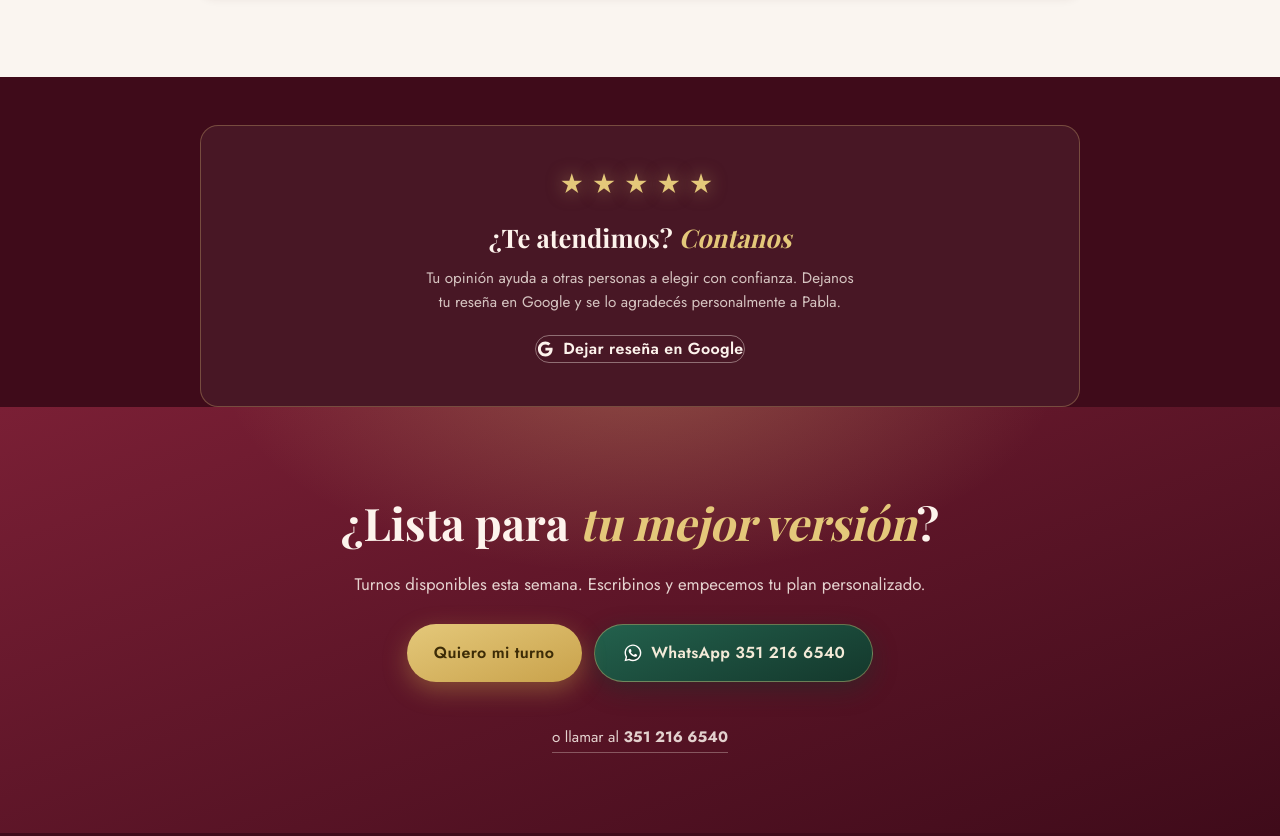
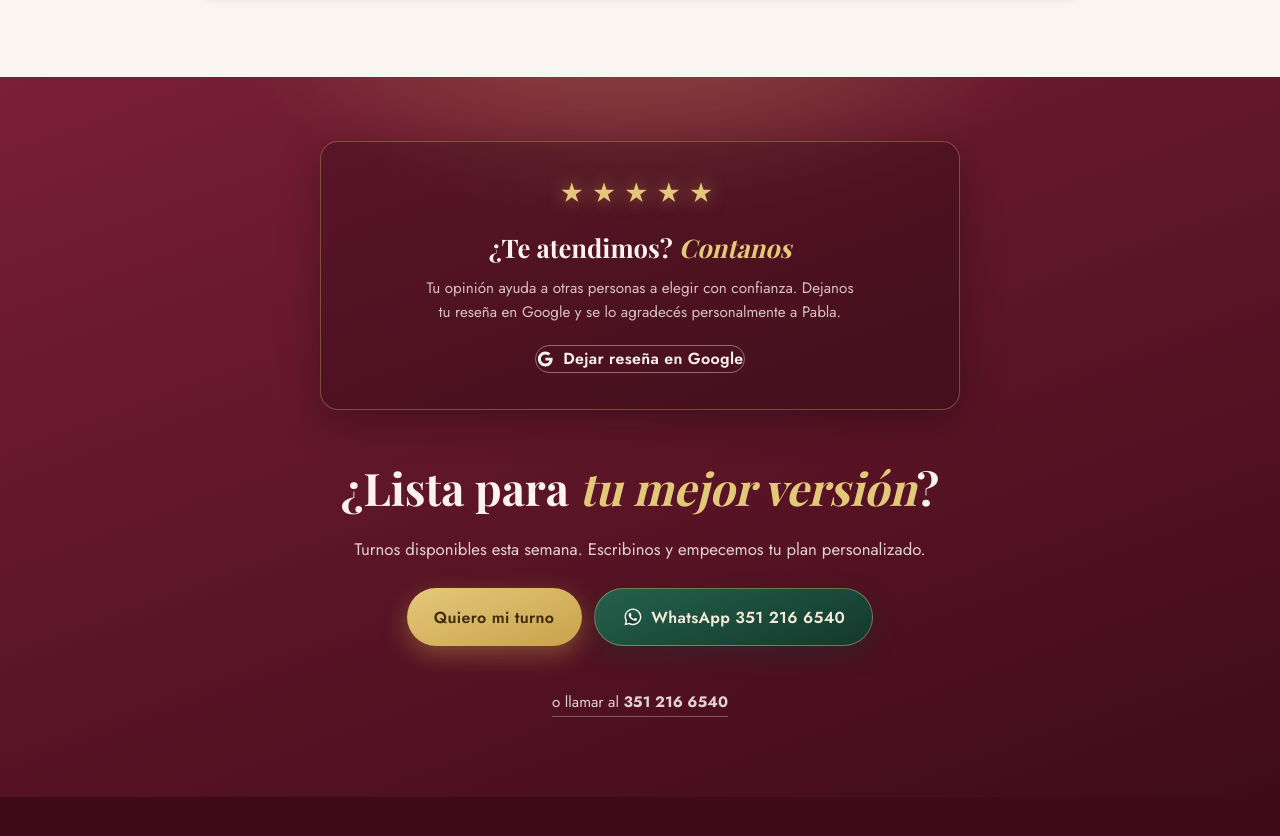
Before and after one commit to Somospopups/Pabla, a plain HTML site: page index.html in a window 1280 px wide. Shown: the part 6458-7294 px from the top of the page. Drawn offline with nearby package versions, Linux system fonts and the light colour scheme; a web font is replaced by a local one.

Commit message:
fix(reseñas): funde el bloque de reseñas dentro del CTA final (sin corte ni encimado entre secciones)

```diff
--- a/index.html
+++ b/index.html
@@ -432,10 +432,10 @@
   </div>
 </section>
 
-<!-- ══════════════ RESEÑAS ══════════════ -->
-<section class="reviews-cta" aria-label="Dejá tu reseña">
+<!-- ══════════════ CTA FINAL ══════════════ -->
+<section class="final-cta">
   <div class="container container-narrow">
-    <div class="reviews-box reveal">
+    <div class="reviews-box reveal" aria-label="Dejá tu reseña">
       <div class="reviews-stars" aria-hidden="true">★★★★★</div>
       <h3>¿Te atendimos? <em>Contanos</em></h3>
       <p>Tu opinión ayuda a otras personas a elegir con confianza. Dejanos tu reseña en Google y se lo agradecés personalmente a Pabla.</p>
@@ -444,12 +444,7 @@
         Dejar reseña en Google
       </a>
     </div>
-  </div>
-</section>
 
-<!-- ══════════════ CTA FINAL ══════════════ -->
-<section class="final-cta">
-  <div class="container container-narrow">
     <h2>¿Lista para <em>tu mejor versión</em>?</h2>
     <p>Turnos disponibles esta semana. Escribinos y empecemos tu plan personalizado.</p>
     <div class="hero-ctas hero-ctas-center">
--- a/styles.css
+++ b/styles.css
@@ -392,7 +392,7 @@ textarea { resize: vertical; }
 
 /* ---------- CTA final ---------- */
 .final-cta {
-  padding: 5rem 0; text-align: center; color: #fdf3ec;
+  padding: 4rem 0 5rem; text-align: center; color: #fdf3ec;
   background:
     radial-gradient(700px 350px at 50% -10%, rgba(228,200,122,.28), transparent 60%),
     linear-gradient(160deg, var(--bordo-2), var(--vino));
@@ -526,10 +526,11 @@ textarea { resize: vertical; }
 .gift-copy p { color: rgba(253,243,236,.78); font-size: .92rem; max-width: 52ch; }
 .gift-card .btn { flex-shrink: 0; }
 
-.reviews-cta { padding: 3rem 0 0; background: var(--vino); }
 .reviews-box {
-  text-align: center; padding: 2.5rem 2rem; border-radius: var(--radius);
-  background: rgba(255,255,255,.05); border: 1px solid rgba(228,200,122,.3);
+  text-align: center; padding: 2.1rem 2rem; border-radius: var(--radius);
+  background: rgba(0,0,0,.22); border: 1px solid rgba(228,200,122,.32);
+  max-width: 640px; margin: 0 auto 2.6rem;
+  box-shadow: 0 12px 40px rgba(0,0,0,.28);
 }
 .reviews-stars { color: var(--dorado-suave); font-size: 1.5rem; letter-spacing: .3em; margin-bottom: .8rem; text-shadow: 0 0 18px rgba(228,200,122,.5); }
 .reviews-box h3 { font-family: var(--font-display); color: #fdf3ec; font-size: 1.6rem; margin-bottom: .5rem; }
```
